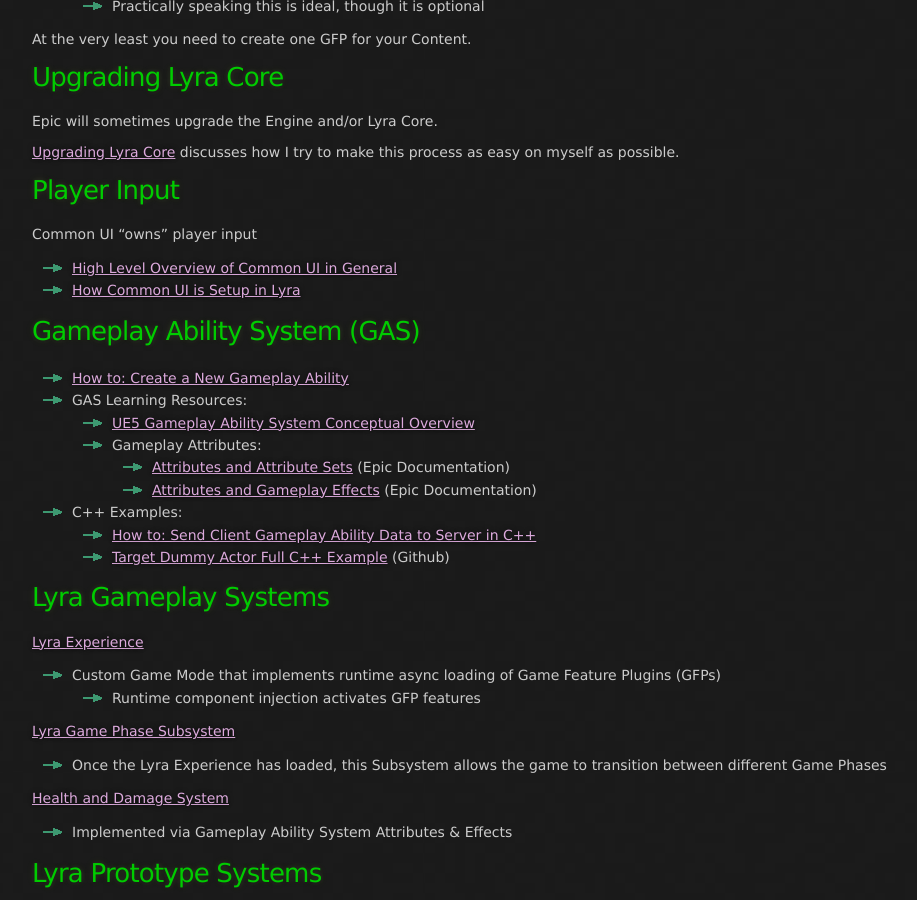
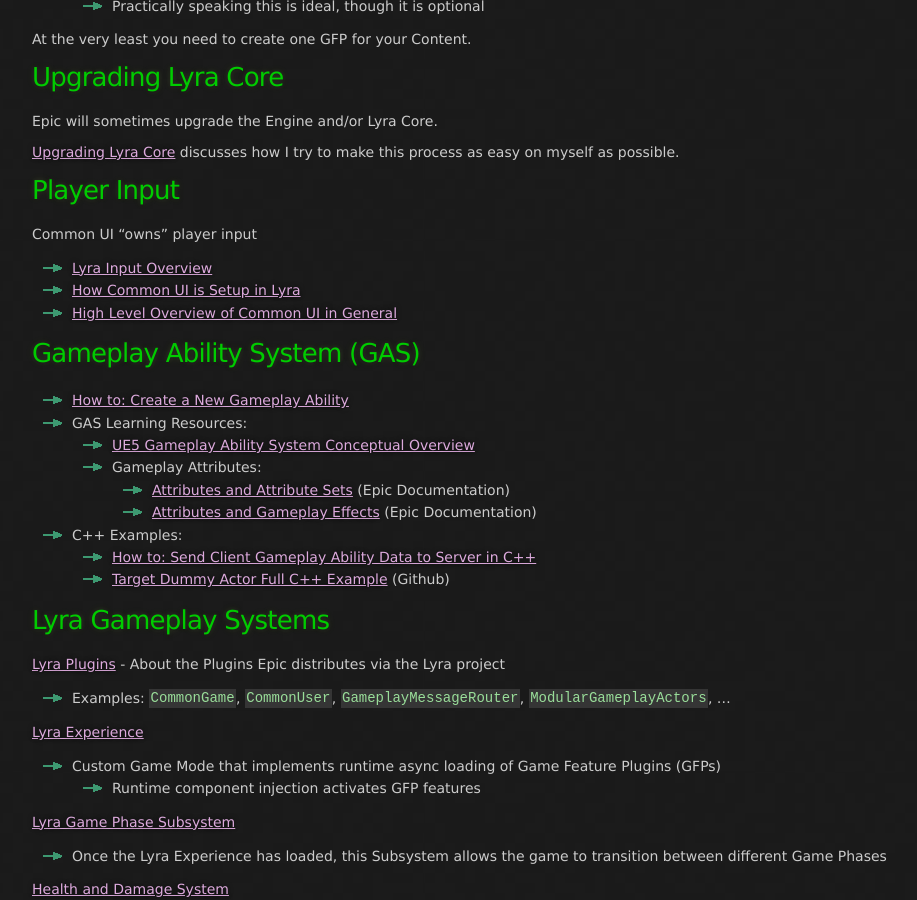
Before and after one commit to x157/x157.github.io, a Jekyll site: the page built from UE5/LyraStarterGame/index.md, in a window 1280 px wide and 900 px high, scrolled down 824 px. Shown: the whole window, without its empty margins (108-1025 px from the left). Built offline with Jekyll 4.4.1, drawn with Linux system fonts in a browser that asks for light colours.

Commit message:
Add Input Overview & Lyra Plugin links

```diff
--- a/UE5/LyraStarterGame/index.md
+++ b/UE5/LyraStarterGame/index.md
@@ -63,8 +63,9 @@
 
 Common UI "owns" player input
 
+  - [Lyra Input Overview](./Input/)
+  - [How Common UI is Setup in Lyra](./CommonUI/)
   - [High Level Overview of Common UI in General](/UE5/CommonUI/)
-  - [How Common UI is Setup in Lyra](./CommonUI/)
 
 
 ## Gameplay Ability System (GAS)
@@ -80,6 +81,9 @@
     - [Target Dummy Actor Full C++ Example](https://github.com/x157/Lyra-ActorWithAbilities) (Github)
 
 ## Lyra Gameplay Systems
+
+[Lyra Plugins](./Plugins/) - About the Plugins Epic distributes via the Lyra project
+  - Examples: `CommonGame`, `CommonUser`, `GameplayMessageRouter`, `ModularGameplayActors`, ...
 
 [Lyra Experience](./Experience/)
   - Custom Game Mode that implements runtime async loading of Game Feature Plugins (GFPs)
```
